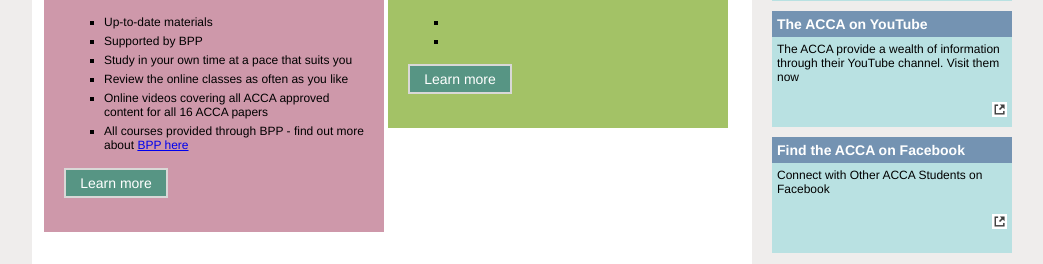
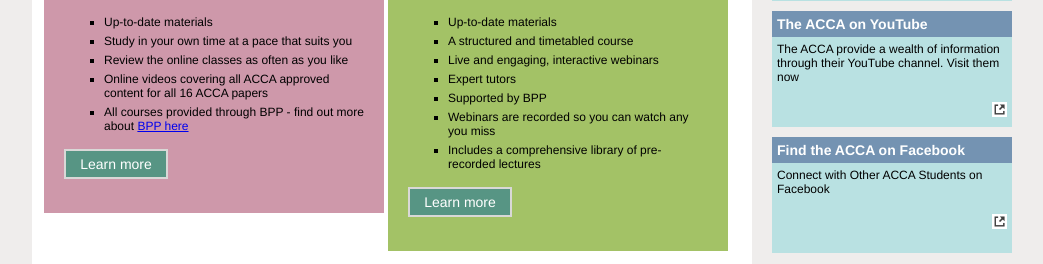
Before and after one commit to SaviourSephiroth/nlad-site, a PHP site: page /courses.php in a window 1280 px wide. Shown: the part 583-847 px from the top of the page, without its empty margins (118-1161 px from the left). Run offline with PHP 8.4, Linux system fonts and the light colour scheme; some libraries are stand-ins or nearby versions.

Commit message:
updated some content

```diff
--- a/php/courses.php
+++ b/php/courses.php
@@ -23,7 +23,6 @@
 			<div class=\'course-body\' id=\'classroom-body\'>
 				<ul>
 					<li>Up-to-date materials</li>
-					<li>Supported by BPP</li>
 					<li>Study in your own time at a pace that suits you</li>
 					<li>Review the online classes as often as you like</li>
 					<li>Online videos covering all ACCA approved content for all 16 ACCA papers</li>
@@ -35,8 +34,13 @@
 			</div>
 			<div class=\'course-body\' id=\'classroom-live-body\'>
 				<ul>
-					<li> </li>
-					<li> </li>
+					<li>Up-to-date materials</li>
+					<li>A structured and timetabled course</li>
+					<li>Live and engaging, interactive webinars</li>
+					<li>Expert tutors</li>
+					<li>Supported by BPP</li>
+					<li>Webinars are recorded so you can watch any you miss</li>
+					<li>Includes a comprehensive library of pre-recorded lectures</li>
 				</ul>
 				<p id="learnMore">
 					<a href="contact.php">Learn more</a>
--- a/php/footer.php
+++ b/php/footer.php
@@ -1,14 +1,12 @@
 <?php
 	echo '<ul>
 				<li><a href="index.php">Home</a></li>
-				<!--<li><a href="discoveracca.html">Discover ACCA</a></li>
-				<li><a href="accamembership.html">ACCA Membership</a></li>-->
 				<li><a href="courses.php">Our Courses</a></li>
-				<!--<li><a href="students.html">Students</a></li>-->
+				<li><a href="contact.php">Contact</a></li>
 
 			</ul>
 			<ul>
-				<li><a href="contact.php">Contact</a></li>
+				<li><a href="http://www.bpp.com/professional-qualifications-course/acca/acca-programmes" target="_blank">BPP Site</a></li>
 				<li><a href="http://www.accaglobal.com/uk/en.html" target="_blank">ACCA Global Site</a></li>
 				<li><a href="http://www.naginlad.com/nlac_t_c.pdf" target="_blank">Terms & Conditions</a></li>
 			</ul>
```
Also changed, not shown: php/contact.php (+8 -7 lines).
